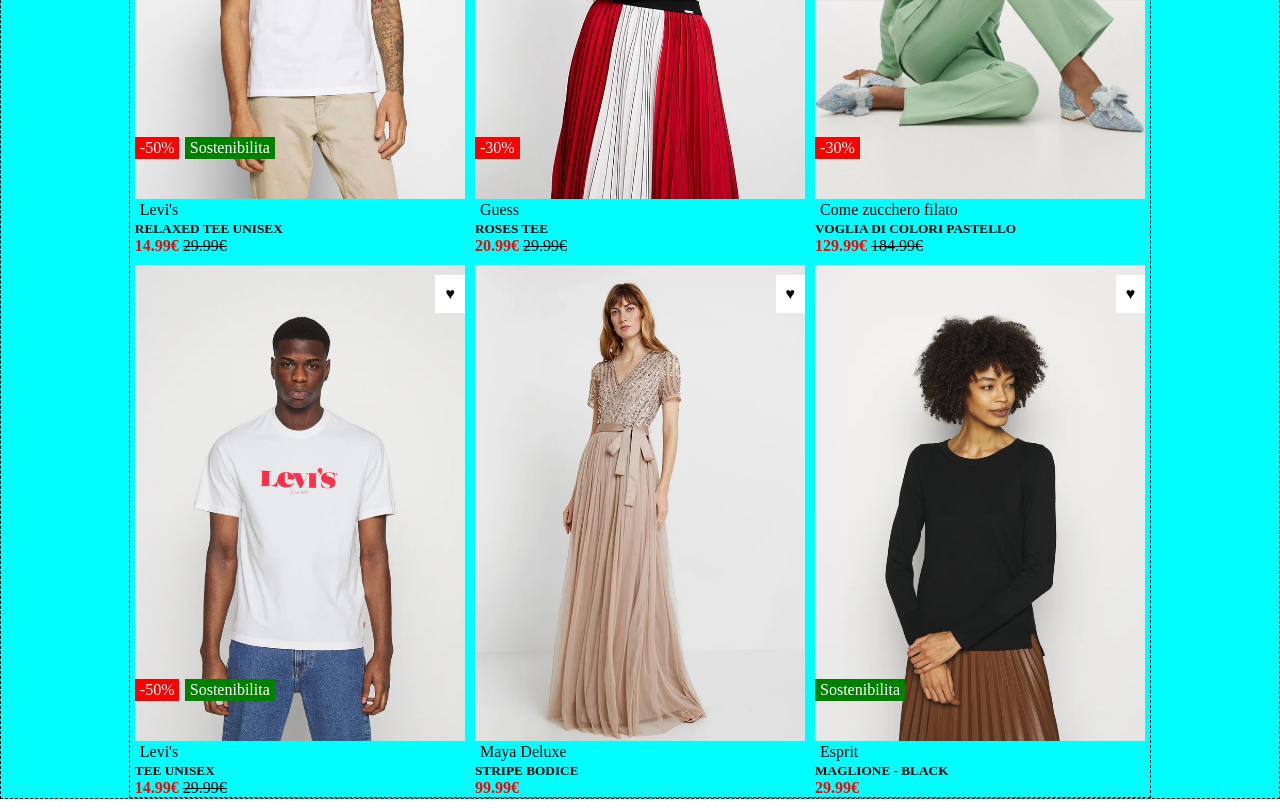
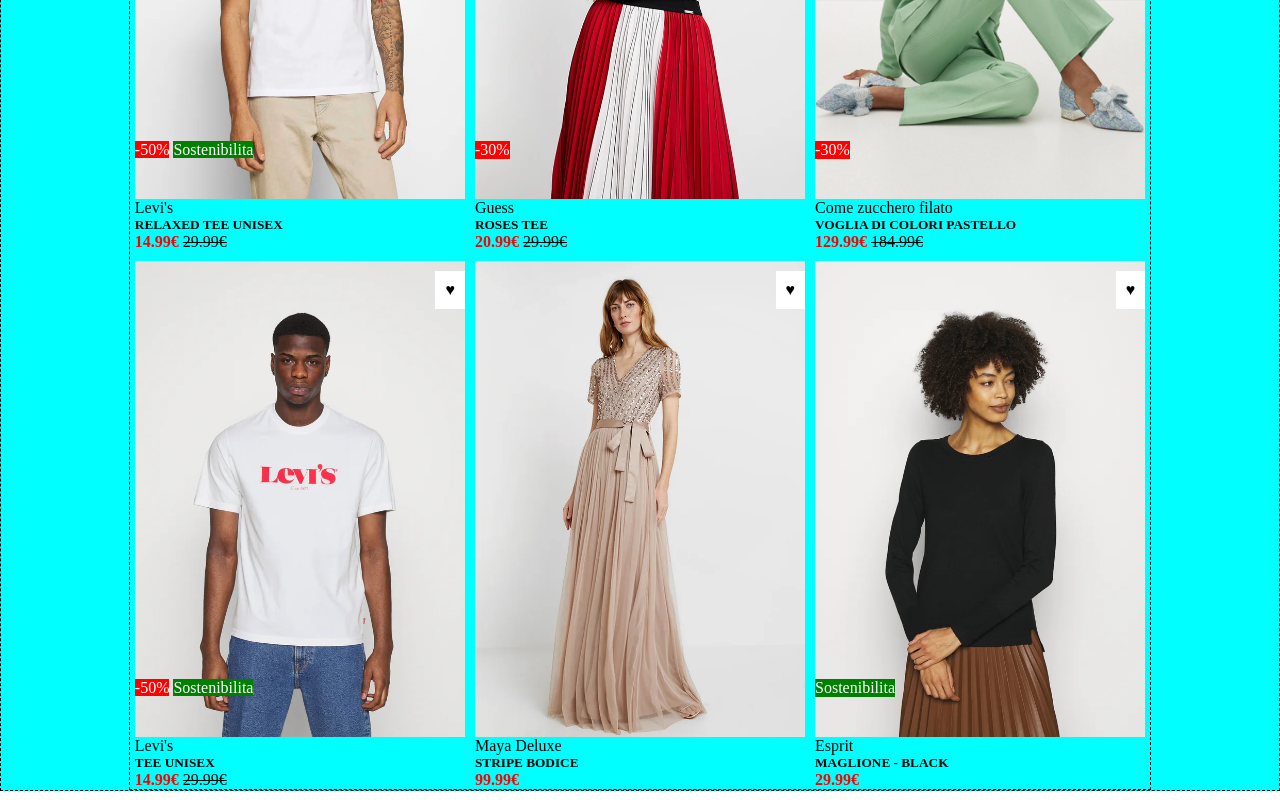
Before and after one commit to RiccardoFiacco/html-css-boolando, a plain HTML site: page index.html in a window 1280 px wide. Shown: the part 340-1149 px from the top of the page. Drawn offline with Linux system fonts and the light colour scheme.

Commit message:
all p change in span and new css rules about div -mod

```diff
--- a/css/style.css
+++ b/css/style.css
@@ -62,7 +62,10 @@
     padding: 10px;
 }
 /*layout rules*/
-
+.div-mod{
+    bottom: 40px;
+    left: 0px;
+}
 .df{
     display: flex;
     justify-content: space-around;
--- a/index.html
+++ b/index.html
@@ -42,86 +42,100 @@
 
     <main class=" debug container mb-10">
       <div class="debug row">
+
         <section class="col-1_3">
             <div class="modify-position">
                 <img class="w-100" src="./img/1.webp" alt="prima" />
-                <p class="p50 bg-red pa cw">-50%</p>
-                <p class="sostenibility bg-green pa cw">Sostenibilita</p>
-                <p class="heart pa">&hearts;</p>
+                <div class="pa div-mod">
+                    <span class="p50 bg-red cw">-50%</span>
+                    <span class="sostenibility bg-green cw">Sostenibilita</span>
                 </div>
+                <span class="heart pa">&hearts;</span>
+            </div>
+
             <div>
-            <p>Levi's</p>
+                <span>Levi's</span>
                 <h5>relaxed tee unisex</h5>
                 <strong><span class="red">14.99&euro; </span></strong>
                 <del>29.99&euro;</del>
             </div>
         </section>
+
         <section class="col-1_3">
             <div class="modify-position">
                 <img class="w-100" src="./img/2.webp" alt="seconda" />
-                <p class="p50 bg-red pa cw">-30%</p>
-                <p class="heart pa">&hearts;</p>
+                <span class="p50 bg-red pa cw">-30%</span>
+                <span class="heart pa">&hearts;</span>
             </div>
           <div>
-            <p>Guess</p>
+            <span>Guess</span>
             <h5>ROSES TEE</h5>
             <strong><span class="red">20.99&euro; </span></strong>
             <del>29.99&euro;</del>
           </div>
         </section>
+
         <section class="col-1_3">
             <div class="modify-position">
                 <img class="w-100" src="./img/3.webp" alt="terza" />
-                <p class="p50 bg-red pa cw">-30%</p>
-                <p class="heart pa">&hearts;</p>
+                <span class="p50 bg-red pa cw">-30%</span>
+                <span class="heart pa">&hearts;</span>
             </div>
           <div>
-            <p>Come zucchero filato</p>
+            <span>Come zucchero filato</span>
             <h5>Voglia di colori pastello</h5>
             <strong><span class="red">129.99&euro; </span></strong>
             <del>184.99&euro;</del>
           </div>
         </section>
+
         <section class="col-1_3">
             <div class="modify-position">
                 <img class="w-100" src="./img/4.webp" alt="quarta" />
-            <p class="p50 bg-red pa cw">-50%</p>
-            <p class="sostenibility bg-green pa cw">Sostenibilita</p>
-            <p class="heart pa">&hearts;</p>
+                <div class="pa div-mod">
+                    <span class="p50 bg-red cw">-50%</span>
+                    <span class="sostenibility bg-green cw">Sostenibilita</span>
+                </div>
+                <span class="heart pa">&hearts;</span>
             </div>
           <div class="text">
-            <p>Levi's</p>
+            <span>Levi's</span>
             <h5>tee unisex</h5>
             <strong><span class="red">14.99&euro; </span></strong>
             <del>29.99&euro;</del>
           </div>
         </section>
+
         <section class="col-1_3">
             <div class="modify-position">
                 <img class="w-100" src="./img/5.webp" alt="quinta" />
-                <p class="heart pa">&hearts;</p>
+                <span class="heart pa">&hearts;</span>
             </div>
           <div>
-            <p>Maya Deluxe</p>
+            <span>Maya Deluxe</span>
             <h5>stripe bodice</h5>
             <strong><span class="red">99.99&euro;</span></strong>
           </div>
         </section>
+
         <section class="col-1_3">
             <div class="modify-position">
                 <img class="w-100" src="./img/6.webp" alt="quarta" />
-                <p class="p50 bg-green pa cw ">Sostenibilita</p>
-                <p class="heart pa">&hearts;</p>
+                <span class="p50 bg-green pa cw ">Sostenibilita</span>
+                <span class="heart pa">&hearts;</span>
               </div>
           <div>
-            <p>Esprit</p>
+            <span>Esprit</span>
             <h5>Maglione - black</h5>
             <strong><span class="red">29.99&euro; </span></strong>
           </div>
         </section>
+
       </div>
     </main>
 
-    <footer></footer>
+    <footer>
+
+    </footer>
   </body>
 </html>
```
Lines whose indentation alone changed are shown as unchanged.
